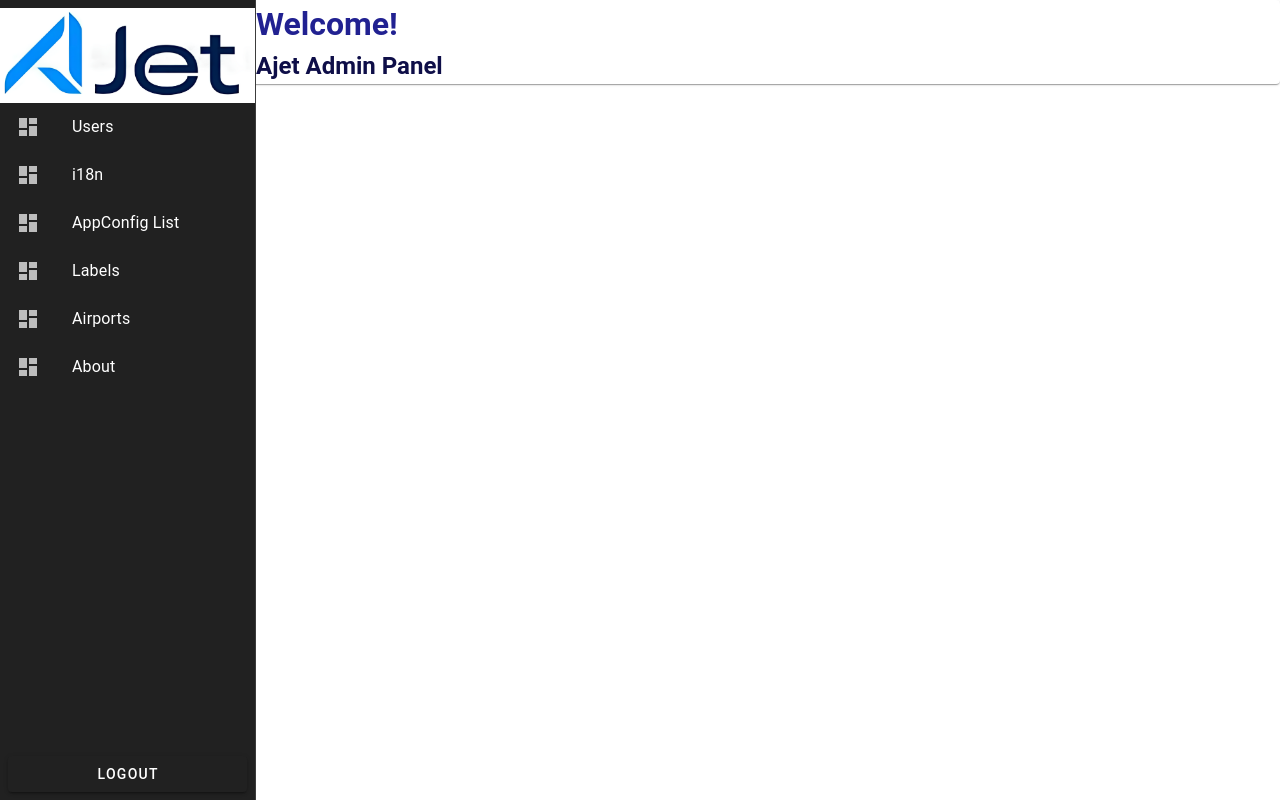
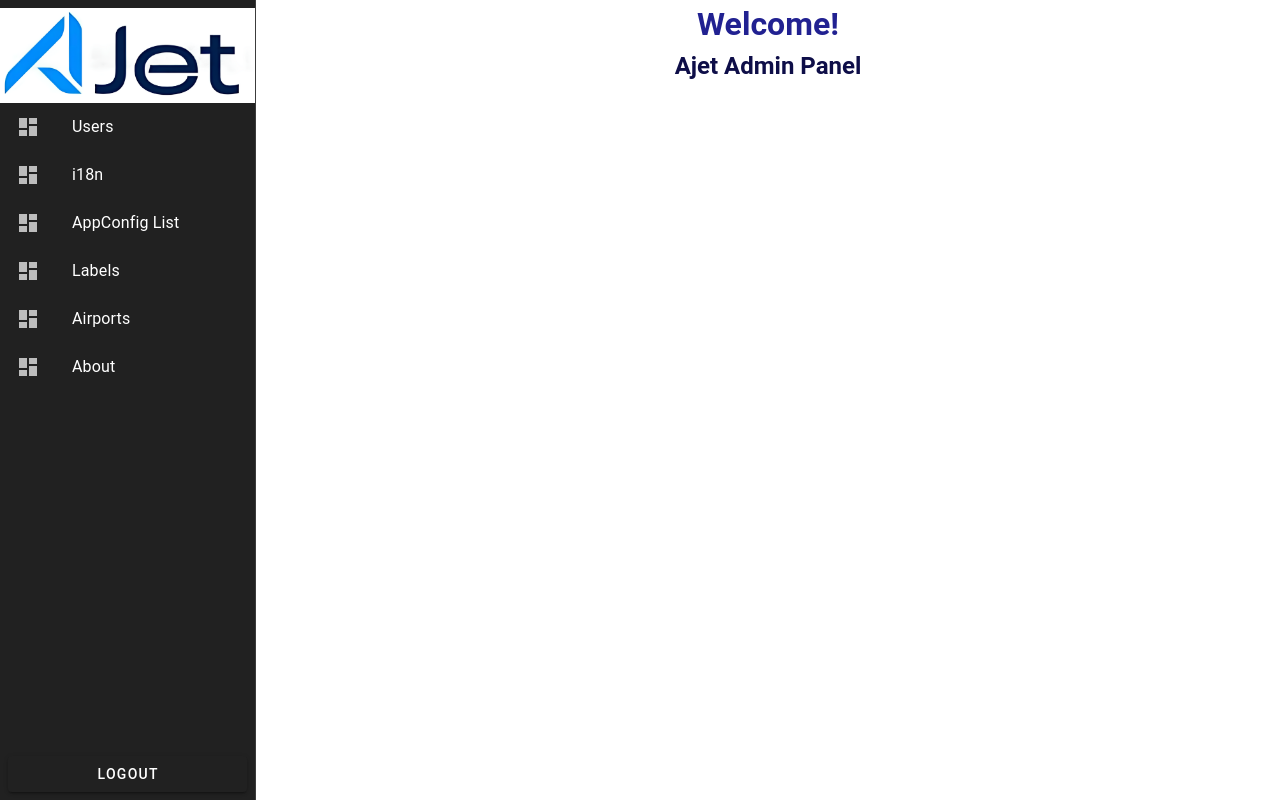
Before and after one commit to adminpanelvue/adminpanel, a Vue app: page /about in a window 1280 px wide. Built offline with nearby package versions, Linux system fonts and the light colour scheme.

Commit message:
align issue

```diff
--- a/src/components/Drawer.vue
+++ b/src/components/Drawer.vue
@@ -1,5 +1,5 @@
 <template>
-  <v-card>
+
     <v-layout>
       <v-navigation-drawer class="bg-dark" theme="dark" permanent>
         <v-list color="transparent">
@@ -26,7 +26,7 @@
 
     </v-layout>
 
-  </v-card>
+
 
 </template>
 
--- a/src/views/About.vue
+++ b/src/views/About.vue
@@ -1,9 +1,9 @@
 <template>
     <div>
-        <h1 style="color: rgb(33, 33, 145);">
+        <h1 style="color: rgb(33, 33, 145); text-align: center;">
             Welcome!
         </h1>
-        <h2 style="color: rgb(14, 14, 72);">
+        <h2 style="color: rgb(14, 14, 72); text-align: center;">
             Ajet Admin Panel
         </h2>
     </div>
```
